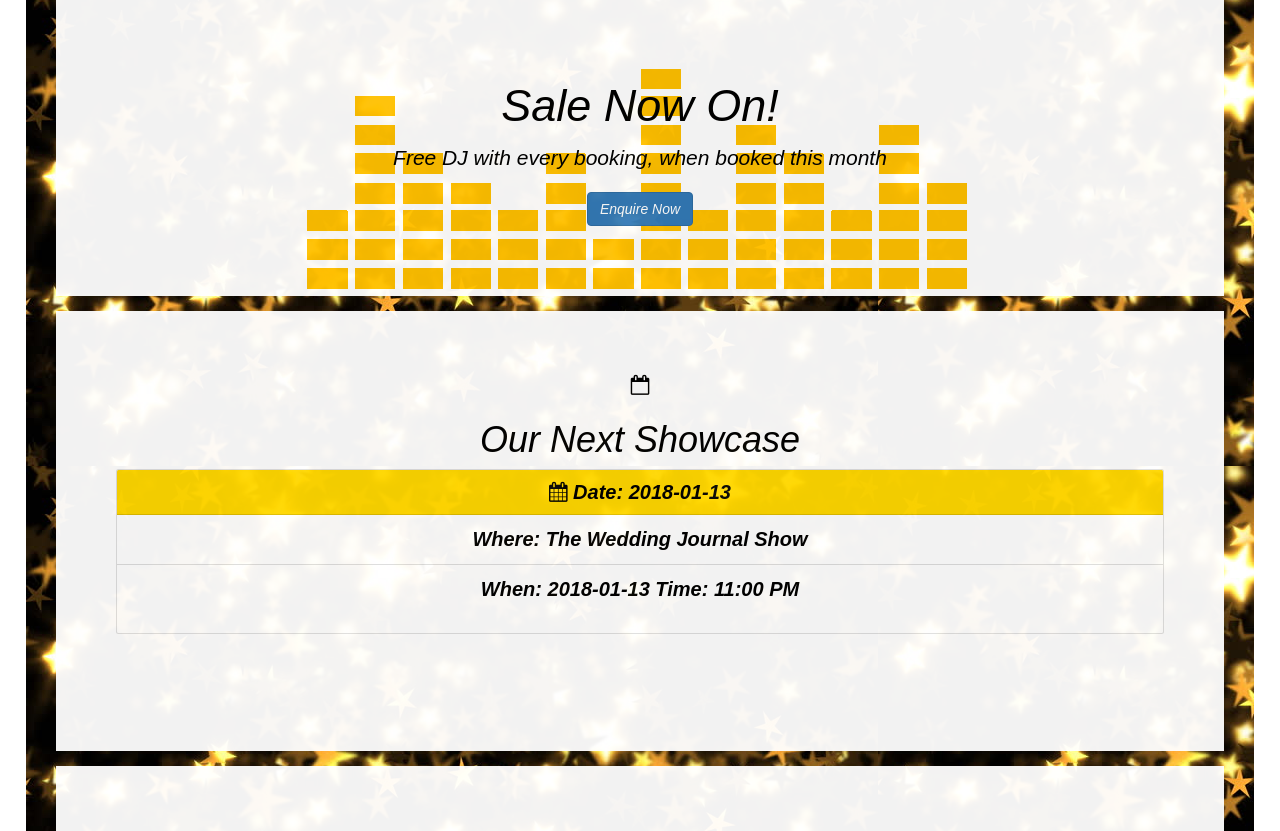
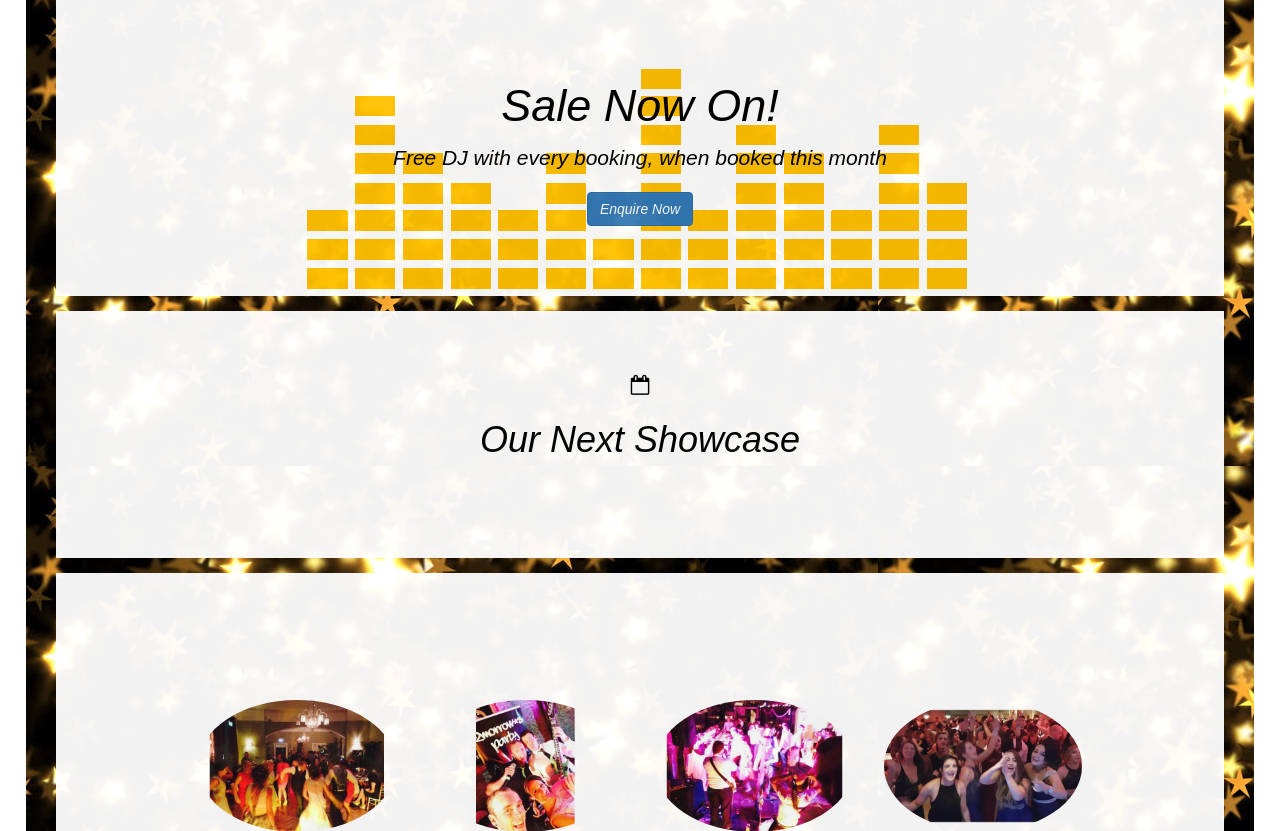
Before and after one commit to Strongeric89/2morrowsParty, a PHP site: page / in a window 1280 px wide. Shown: the part 1000-1831 px from the top of the page. Run offline with PHP 8.4, Linux system fonts and the light colour scheme; data comes from the database, SQL or seed files in the repository; some libraries are stand-ins or nearby versions.

Commit message:
next show case fix

```diff
--- a/index.php
+++ b/index.php
@@ -109,7 +109,7 @@ include 'db/database.php';
 
             <i class="fa fa-calendar-o" aria-hidden="true"></i><h1>Our Next Showcase</h1>
             <?php
-            $query1 = "SELECT * FROM shows ORDER BY date LIMIT 1 ; ";
+            $query1 = "SELECT * FROM shows WHERE date > sysdate() ORDER BY date LIMIT 1 ; ";
             $run = $mysqli->query($query1);
             while ($row = $run->fetch_array()) {
 
```
